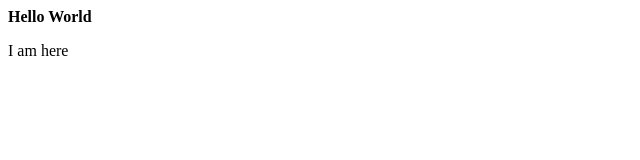
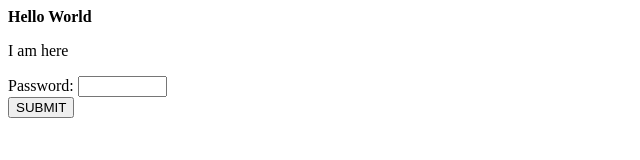
Before and after one commit to wsquarepams/wsquarepams.github.io, a plain HTML site: page index.html in a window 1280 px wide. Shown: the whole page, without its empty margins (0-640 px from the left). Drawn offline with Linux system fonts and the light colour scheme.

Commit message:
Update index.html

```diff
--- a/index.html
+++ b/index.html
@@ -1,4 +1,8 @@
 <b> Hello World </b>
 <p>
 I am here <br/>
+ <form name="myWebForm" action="mailto:wsquarepa@gmail.com" method="post">
+Password: <input type="password" title="Please Enter Your Password" size="8" /><br />
+<input type="submit" value="SUBMIT" />
+</form>
 </p>
```
